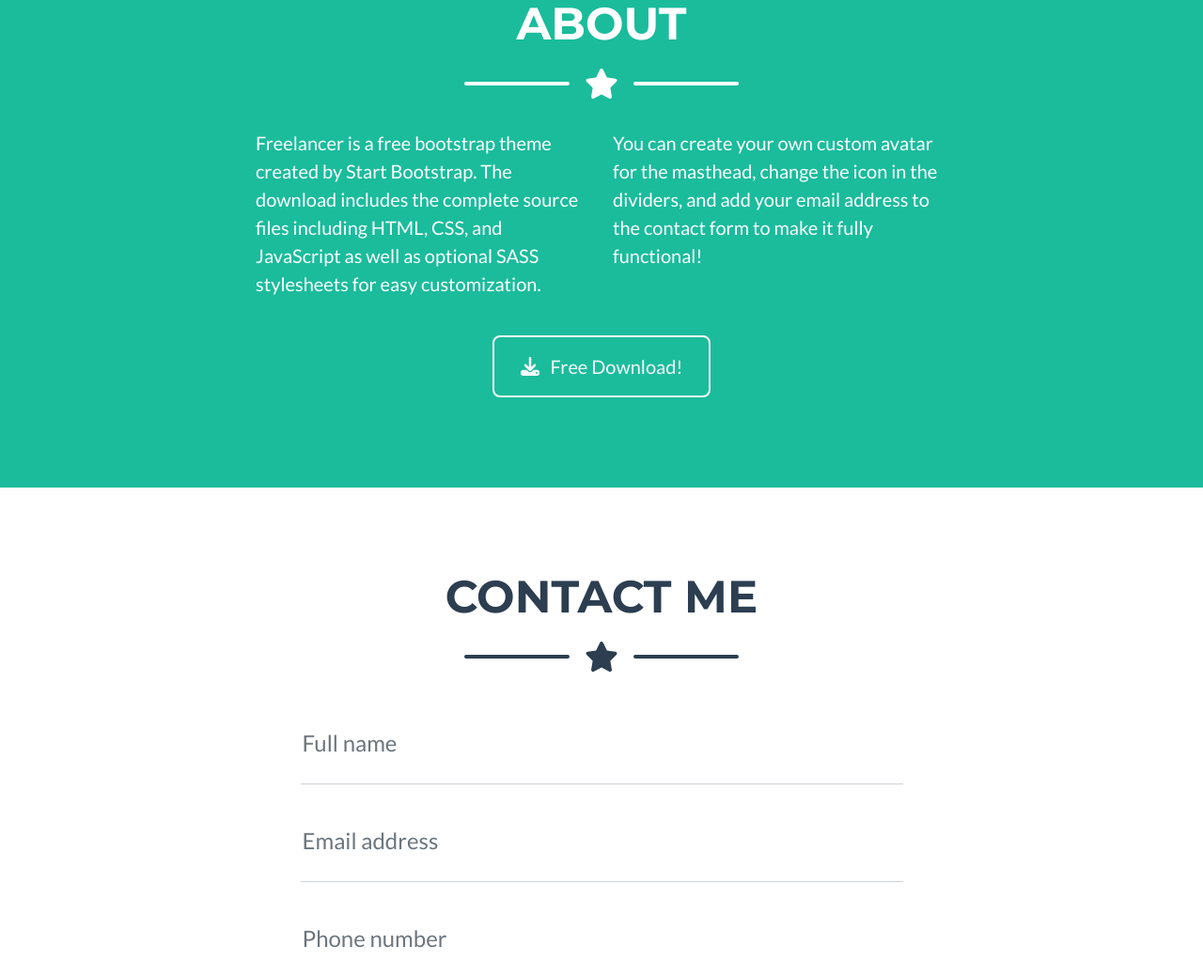
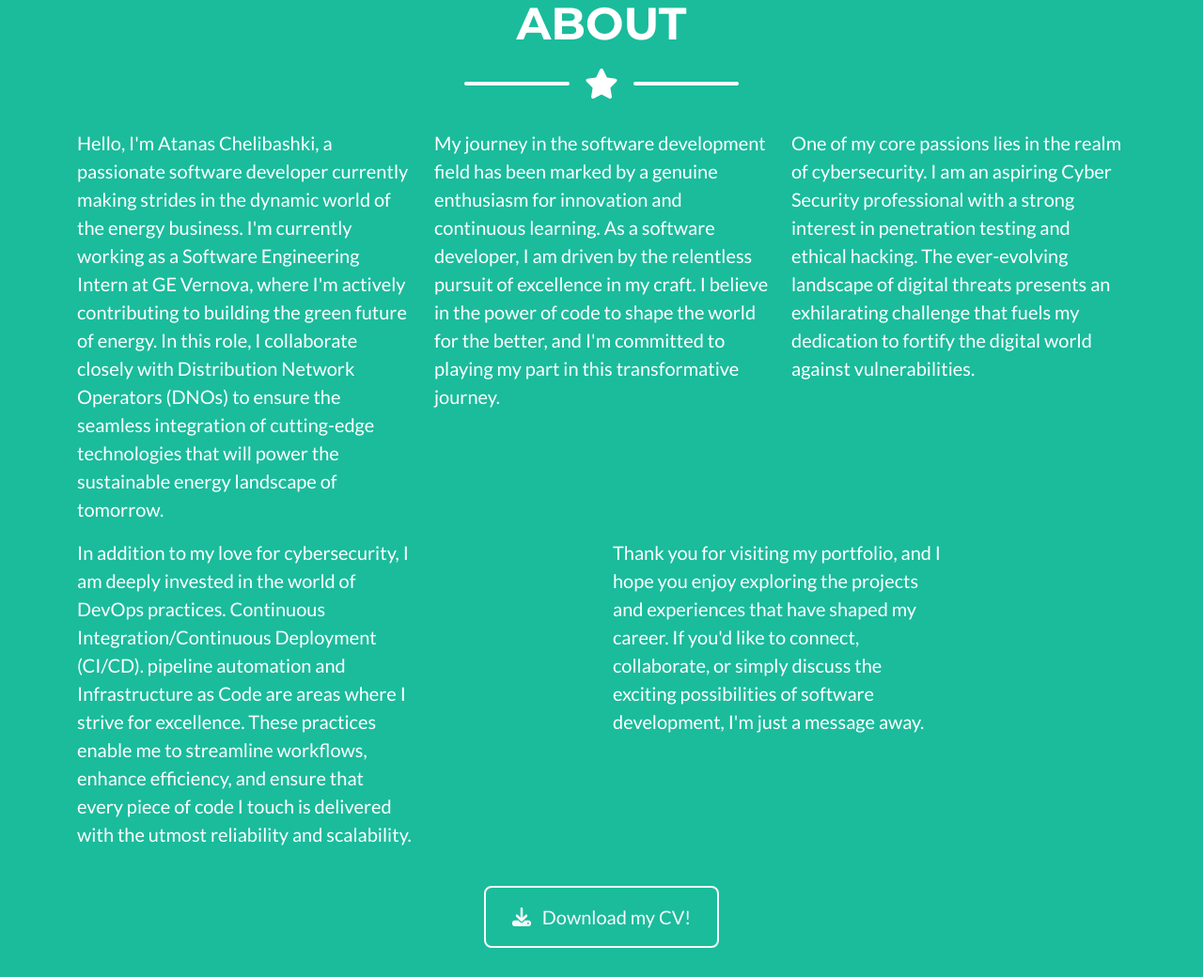
Before and after one commit to akcdev777/akcdev777, a plain HTML site: page index.html in a window 1280 px wide. Shown: the part 1760-2800 px from the top of the page at 94% size. Drawn offline with nearby package versions, Linux system fonts and the light colour scheme.

Commit message:
Changes to About me section

```diff
--- a/index.html
+++ b/index.html
@@ -48,7 +48,7 @@
                     <div class="divider-custom-line"></div>
                 </div>
                 <!-- Masthead Subheading-->
-                <p class="masthead-subheading font-weight-light mb-0">Graphic Artist - Web Designer - Illustrator</p>
+                <p class="masthead-subheading font-weight-light mb-0">Software Developer & Integrator - Ethical Hacker - Problem Solver</p>
             </div>
         </header>
         <!-- Portfolio Section-->
@@ -134,14 +134,20 @@
                 </div>
                 <!-- About Section Content-->
                 <div class="row">
-                    <div class="col-lg-4 ms-auto"><p class="lead">Freelancer is a free bootstrap theme created by Start Bootstrap. The download includes the complete source files including HTML, CSS, and JavaScript as well as optional SASS stylesheets for easy customization.</p></div>
-                    <div class="col-lg-4 me-auto"><p class="lead">You can create your own custom avatar for the masthead, change the icon in the dividers, and add your email address to the contact form to make it fully functional!</p></div>
+                    <div class="col-lg-4 ms-auto"><p class="lead">Hello, I'm Atanas Chelibashki, a passionate software developer currently making strides in the dynamic world of the energy business. I'm currently working as a Software Engineering Intern at GE Vernova, where I'm actively contributing to building the green future of energy. In this role, I collaborate closely with Distribution Network Operators (DNOs) to ensure the seamless integration of cutting-edge technologies that will power the sustainable energy landscape of tomorrow.</p></div>
+                    <div class="col-lg-4 me-auto"><p class="lead">My journey in the software development field has been marked by a genuine enthusiasm for innovation and continuous learning. As a software developer, I am driven by the relentless pursuit of excellence in my craft. I believe in the power of code to shape the world for the better, and I'm committed to playing my part in this transformative journey.</p></div>
+                    <div class="col-lg-4 me-auto"><p class="lead">One of my core passions lies in the realm of cybersecurity. I am an aspiring Cyber Security professional with a strong interest in penetration testing and ethical hacking. The ever-evolving landscape of digital threats presents an exhilarating challenge that fuels my dedication to fortify the digital world against vulnerabilities.
+</p></div>
+                    <div class="col-lg-4 me-auto"><p class="lead">In addition to my love for cybersecurity, I am deeply invested in the world of DevOps practices. Continuous Integration/Continuous Deployment (CI/CD). pipeline automation and Infrastructure as Code are areas where I strive for excellence. These practices enable me to streamline workflows, enhance efficiency, and ensure that every piece of code I touch is delivered with the utmost reliability and scalability.
+</p></div>
+                    <div class="col-lg-4 me-auto"><p class="lead">Thank you for visiting my portfolio, and I hope you enjoy exploring the projects and experiences that have shaped my career. If you'd like to connect, collaborate, or simply discuss the exciting possibilities of software development, I'm just a message away.
+</p></div>
                 </div>
                 <!-- About Section Button-->
                 <div class="text-center mt-4">
                     <a class="btn btn-xl btn-outline-light" href="https://startbootstrap.com/theme/freelancer/">
                         <i class="fas fa-download me-2"></i>
-                        Free Download!
+                        Download my CV!
                     </a>
                 </div>
             </div>
```
